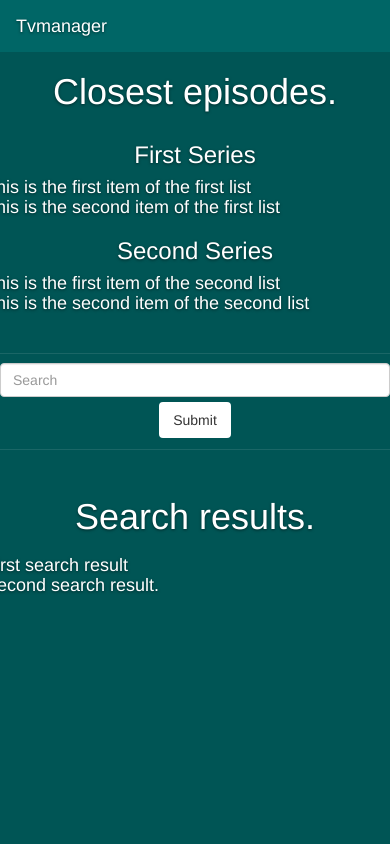
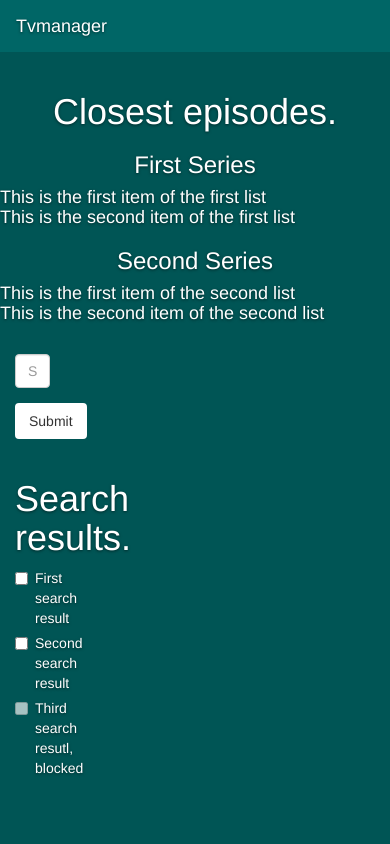
Before and after one commit to BartKrol/tvmanager, a Flask app: template app/templates/main.html in a window 390 px wide. Run offline with Flask 2, Linux system fonts and the light colour scheme; the template is opened without the code that fills it, so the values that code supplies are empty; some libraries are stand-ins or nearby versions.

Commit message:
html and css
* text-align fixed
* added checkboxes for future search

```diff
--- a/app/static/cover.css
+++ b/app/static/cover.css
@@ -31,7 +31,6 @@ body {
 }
 body {
   color: #fff;
-  text-align: center;
   text-shadow: 0 1px 3px rgba(0,0,0,.5);
 }
 
--- a/app/templates/main.html
+++ b/app/templates/main.html
@@ -1,10 +1,15 @@
 {% extends "bootstrap/base.html" %}
-{% block title %}This is an example page{% endblock %}
+{% import "bootstrap/wtf.html" as wtf %}
+{% block title %}TvManager{% endblock %}
 
 {% block head %}
 {{ super() }}
 <!--<link rel="shortcut icon" href="{{ url_for('static', filename='favicon.ico') }}" type="image/x-icon">-->
 <!--<link rel="icon" href="{{ url_for('static', filename='favicon.ico') }}" type="image/x-icon">-->
+{% endblock %}
+
+{% block styles %}
+{{super()}}
 <link rel="stylesheet" type="text/css" href="{{ url_for('static', filename='cover.css') }}">
 {% endblock %}
 
@@ -30,41 +35,33 @@
 {% endblock %}
 
 {% block content %}
-<div class="inner cover">
-    <h1 class="cover-heading">Closest episodes.</h1>
 
 <div class="row">
-        <div class="inner cover">
+    <div class="col-xs-12 col-md-3 col-sm-4 col-sm-offset-4 col-md-offset-4 col-lg-3 col-lg-offset-4">
+        <h1 align="middle">Closest episodes.</h1>
             <div class="row-md-8">
-                <h3>
-                    First Series
-                </h3>
+                <h3 align="middle">First Series</h3>
+
                 <h4>
-                    <p class="text-left">
                         This is the first item of the first list <br>
                         This is the second item of the first list<br>
-                    </p>
                 </h4>
             </div>
             <div class="row-md-8">
-                <h3>
-                    Second Series
-                </h3>
+                <h3 align="middle">Second Series</h3>
                 <h4>
-                    <p class="text-left">
                         This is the first item of the second list <br>
                         This is the second item of the second list<br>
-                    </p>
                 </h4>
-            </div>
             </div>
     </div>
 </div>
 
 <br>
 
-<div class="inner cover">
-    <form class="navbar-form navbar-right" role="search">
+<div class="row-middle">
+    <div class="col-xs-2 col-sm-4 col-md-offset-4 col-lg-3 col-lg-offset-4">
+        <form class="containter" role="search">
             <div class="form-group">
                 <input type="text" class="form-control" placeholder="Search">
             </div>
@@ -73,31 +70,21 @@
 
         <br>
 
-    <div class="inner cover">
+        <div class="container-middle">
             <h1 class="cover-heading">Search results.</h1>
-
-        <div class="row">
-            <div class="inner cover">
                 <div class="row-md-8">
+                    <div class="checkbox">
+                      <label><input type="checkbox" value="">First search result</label>
                     </div>
-                <div class="row-md-8">
-                    <h4>
-                        <p class="text-left">
-                            First search result <br>
-                            Second search result.<br>
-                        </p>
-                    </h4>
+                    <div class="checkbox">
+                      <label><input type="checkbox" value="">Second search result</label>
+                    </div>
+                    <div class="checkbox disabled">
+                      <label><input type="checkbox" value="" disabled>Third search resutl, blocked</label>
                     </div>
             </div>
         </div>
     </div>
 </div>
 
-
-</div>
-
-</div>
-
-</div>
-
 {% endblock %}
```
Lines whose indentation alone changed are shown as unchanged.
